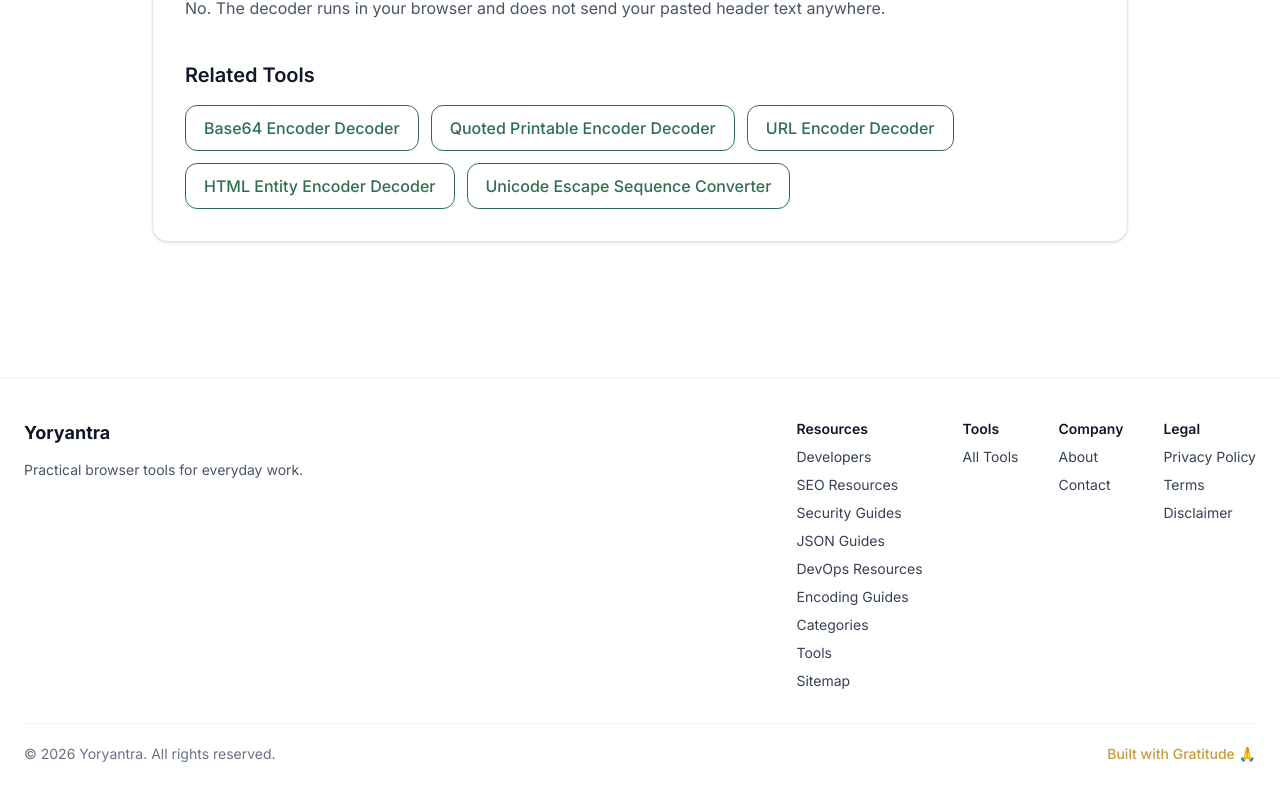
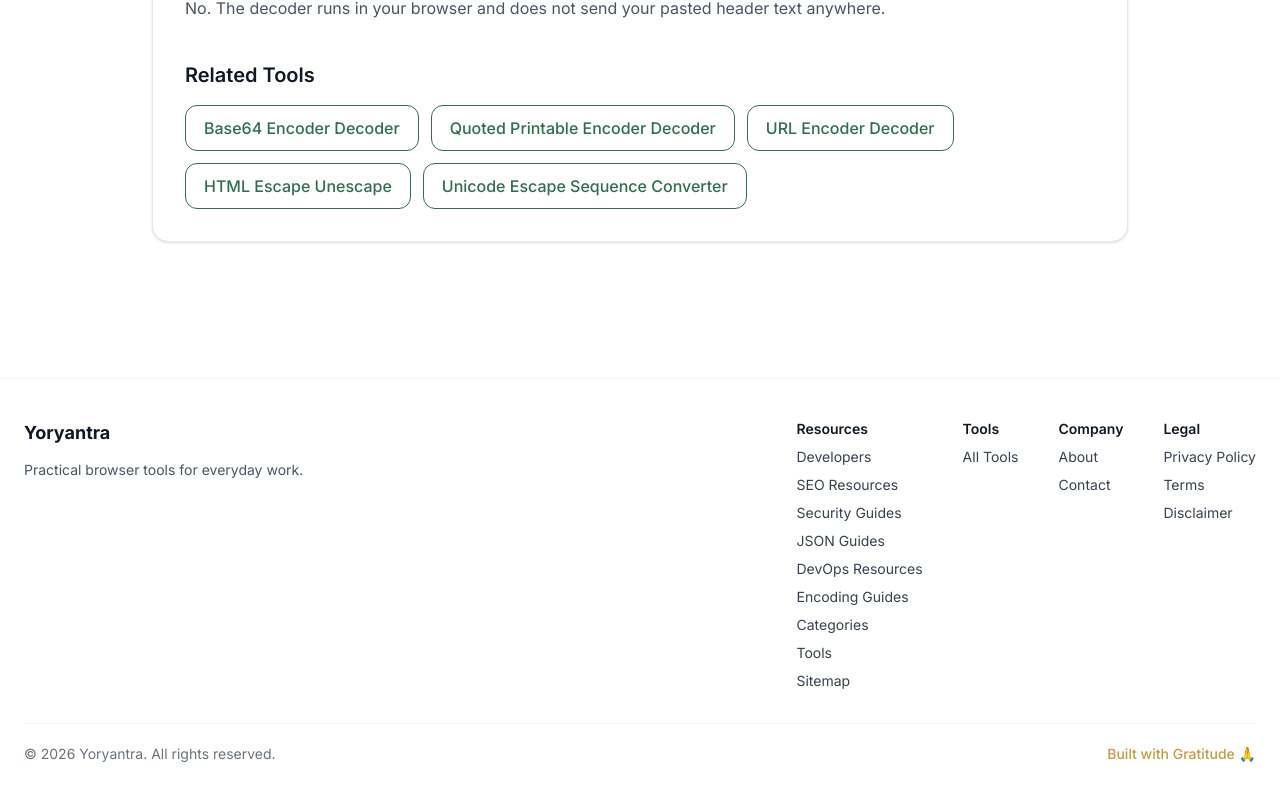
Before and after one commit to vaarunsonawwane-ops/yoryantra-new, a Next.js app: page /tools/mime-encoded-word-decoder in a window 1280 px wide. Shown: the part 3938-4738 px from the top of the page. Built offline with nearby package versions, Linux system fonts and the light colour scheme.

Commit message:
Update ToolClient.tsx

```diff
--- a/app/tools/mime-encoded-word-decoder/ToolClient.tsx
+++ b/app/tools/mime-encoded-word-decoder/ToolClient.tsx
@@ -491,7 +491,7 @@ From: =?UTF-8?Q?Varoun_Sonawane?= <hello@yoryantra.com>`}</pre>
             <Link href="/tools/base64-encoder-decoder" className="yoryantra-btn-outline">Base64 Encoder Decoder</Link>
             <Link href="/tools/quoted-printable-encoder-decoder" className="yoryantra-btn-outline">Quoted Printable Encoder Decoder</Link>
             <Link href="/tools/url-encoder-decoder" className="yoryantra-btn-outline">URL Encoder Decoder</Link>
-            <Link href="/tools/html-entity-encoder-decoder" className="yoryantra-btn-outline">HTML Entity Encoder Decoder</Link>
+            <Link href="/tools/html-escape-unescape" className="yoryantra-btn-outline">HTML Escape Unescape</Link>
             <Link href="/tools/unicode-escape-sequence-converter" className="yoryantra-btn-outline">Unicode Escape Sequence Converter</Link>
           </div>
         </div>
```
